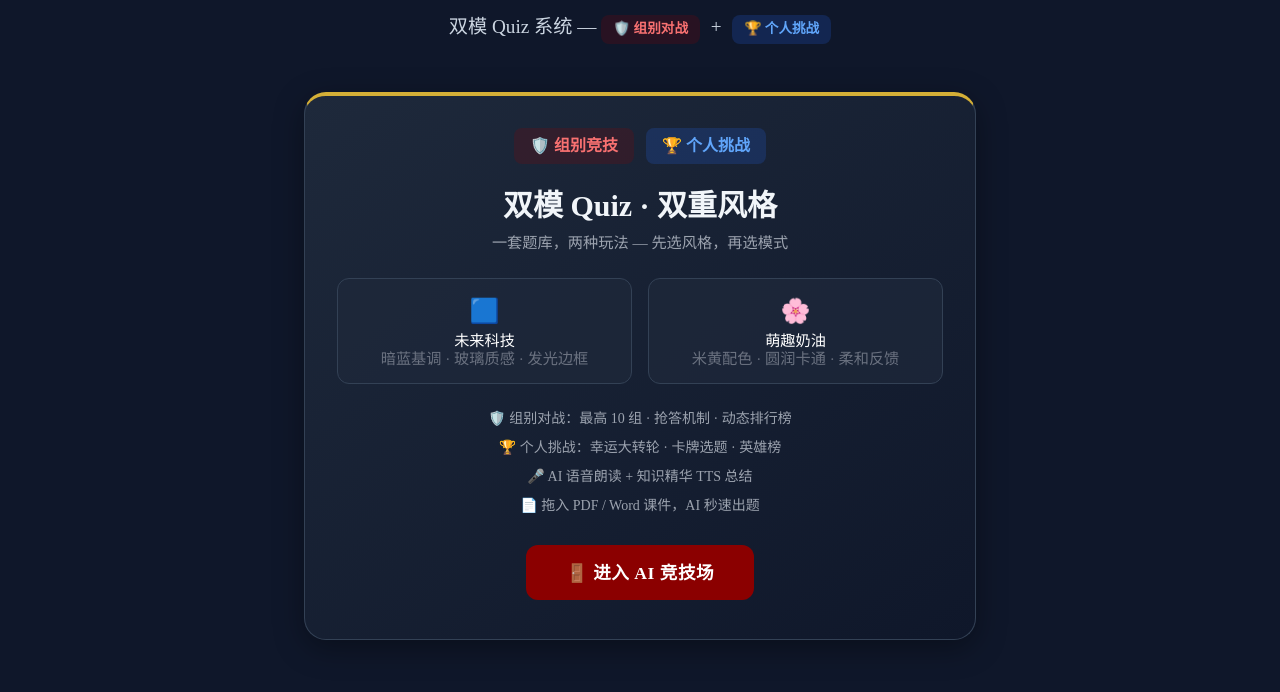
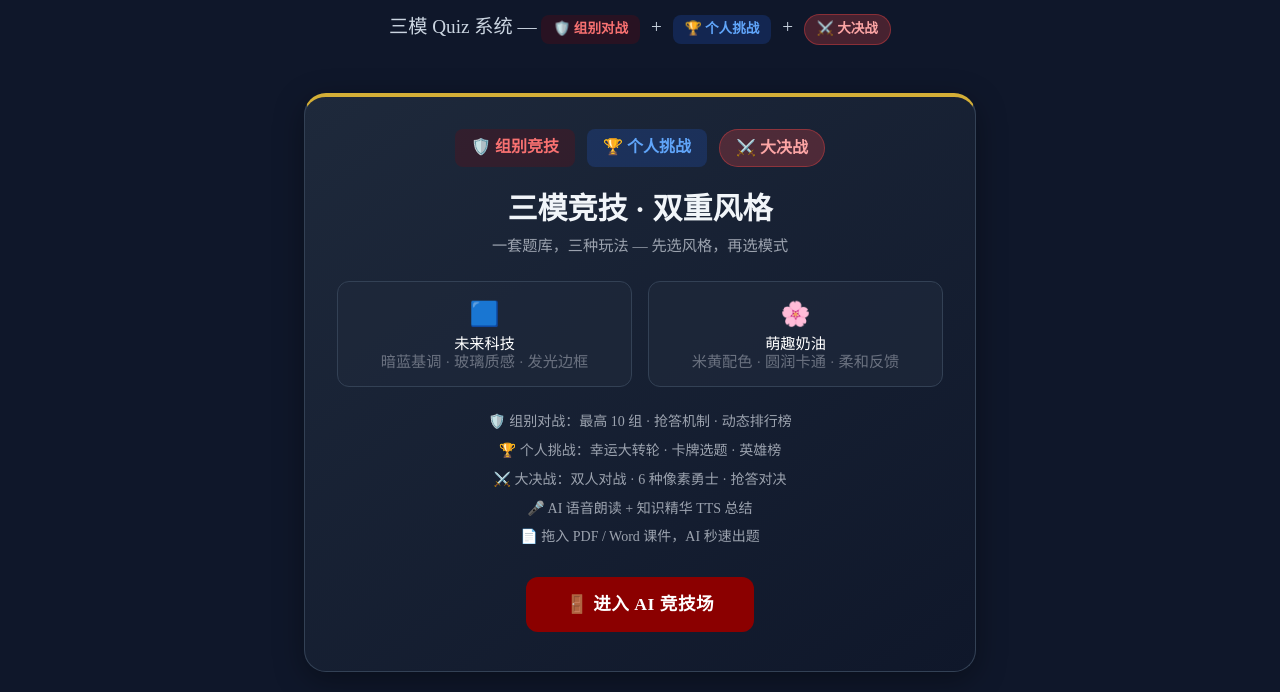
Before and after one commit to chewyenhan/hualianhistory, a plain HTML site: page index.html in a window 1280 px wide. Shown: the part 772-1464 px from the top of the page. Drawn offline with nearby package versions, Linux system fonts and the light colour scheme.

Commit message:
feat: add battle mode (quiz-battle.html), update index to reflect 3-mode quiz system

```diff
--- a/index.html
+++ b/index.html
@@ -239,8 +239,9 @@
                 </div>
                 <p class="text-xl leading-relaxed text-gray-200">
                     由 <span class="text-white font-bold">朱彦翰 (Chew Yen Han)</span> 倾力打造，涵盖
-                    <span class="text-[#d4af37] font-bold">🛡️ 组别竞技</span> 与
-                    <span class="text-[#d4af37] font-bold">🏆 个人挑战</span> 双模 Quiz，
+                    <span class="text-[#d4af37] font-bold">🛡️ 组别竞技</span>、
+                    <span class="text-[#d4af37] font-bold">🏆 个人挑战</span> 与
+                    <span class="text-[#d4af37] font-bold">⚔️ 大决战</span> 三模 Quiz，
                     以及多款沉浸式历史角色扮演游戏。
                     无需手动配置 API Key，打开浏览器即可体验 AI 驱动的新型历史课堂。
                 </p>
@@ -261,24 +262,27 @@
         <section id="quiz-section" class="mb-32">
             <h2 class="section-title">🎯 AI 全能竞技场</h2>
             <p class="section-subtitle" style="font-size:1.2rem; color:#cbd5e1; font-style:normal;">
-                双模 Quiz 系统 —
+                三模 Quiz 系统 —
                 <span class="mode-badge mode-group">🛡️ 组别对战</span>
                 <span style="margin:0 6px;">+</span>
                 <span class="mode-badge mode-solo">🏆 个人挑战</span>
+                <span style="margin:0 6px;">+</span>
+                <span class="mode-badge" style="background:rgba(239,68,68,0.25);color:#fca5a5;border:1px solid rgba(239,68,68,0.4);padding:0.25rem 0.75rem;border-radius:999px;font-weight:700;">⚔️ 大决战</span>
             </p>
 
             <!-- 统一入口卡片 -->
             <div class="max-w-2xl mx-auto">
                 <div class="game-card p-8" style="border-top: 4px solid #d4af37;">
 
-                    <!-- 双模徽章 -->
+                    <!-- 三模徽章 -->
                     <div class="flex flex-wrap justify-center gap-3 mb-6">
                         <span class="mode-badge mode-group text-base px-4 py-1.5">🛡️ 组别竞技</span>
                         <span class="mode-badge mode-solo text-base px-4 py-1.5">🏆 个人挑战</span>
+                        <span class="mode-badge text-base px-4 py-1.5" style="background:rgba(239,68,68,0.25);color:#fca5a5;border:1px solid rgba(239,68,68,0.4);border-radius:999px;font-weight:700;">⚔️ 大决战</span>
                     </div>
 
-                    <h3 class="text-3xl font-black mb-2 text-center">双模 Quiz · 双重风格</h3>
-                    <p class="text-center text-gray-400 mb-6">一套题库，两种玩法 — 先选风格，再选模式</p>
+                    <h3 class="text-3xl font-black mb-2 text-center">三模竞技 · 双重风格</h3>
+                    <p class="text-center text-gray-400 mb-6">一套题库，三种玩法 — 先选风格，再选模式</p>
 
                     <!-- 风格预览 -->
                     <div class="grid grid-cols-2 gap-4 mb-6">
@@ -298,6 +302,7 @@
                     <ul class="text-gray-400 text-sm space-y-1.5 mb-7 leading-relaxed text-center">
                         <li>🛡️ 组别对战：最高 10 组 · 抢答机制 · 动态排行榜</li>
                         <li>🏆 个人挑战：幸运大转轮 · 卡牌选题 · 英雄榜</li>
+                        <li>⚔️ 大决战：双人对战 · 6 种像素勇士 · 抢答对决</li>
                         <li>🎤 AI 语音朗读 + 知识精华 TTS 总结</li>
                         <li>📄 拖入 PDF / Word 课件，AI 秒速出题</li>
                     </ul>
```
